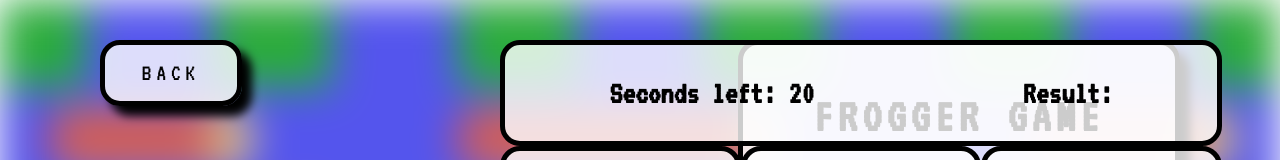
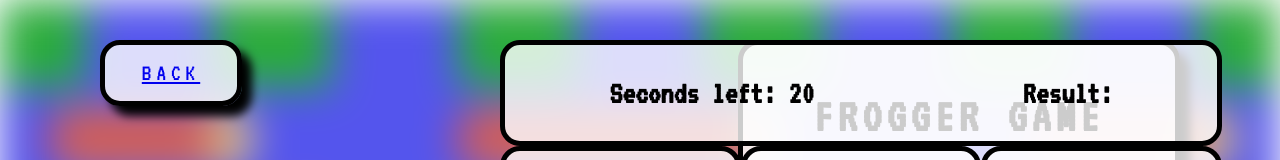
Before and after one commit to waterrain04/frogger_game, a plain HTML site: page index.html in a window 1280 px wide. Shown: the top 160 px of the page. Drawn offline with Linux system fonts and the light colour scheme.

Commit message:
Update index.html

```diff
--- a/index.html
+++ b/index.html
@@ -24,7 +24,7 @@
   <div id="gameOver">
     <h1>GAME OVER</h1>
   </div>
-  <div id="back">BACK</div>
+  <div id="back"><a href="https://waterrain04.github.io/myretro-game/">BACK</a></div>
   <div id="title">
     <h1>FROGGER GAME</h1>
     <p>Frogger is a classic arcade game released by Konami in 1981. The game involves guiding a frog across a busy road and river to reach its home on the other side. It became a massive success and has since become a beloved classic, inspiring numerous imitators and spin-offs, and has been referenced and parodied in popular culture..
```
